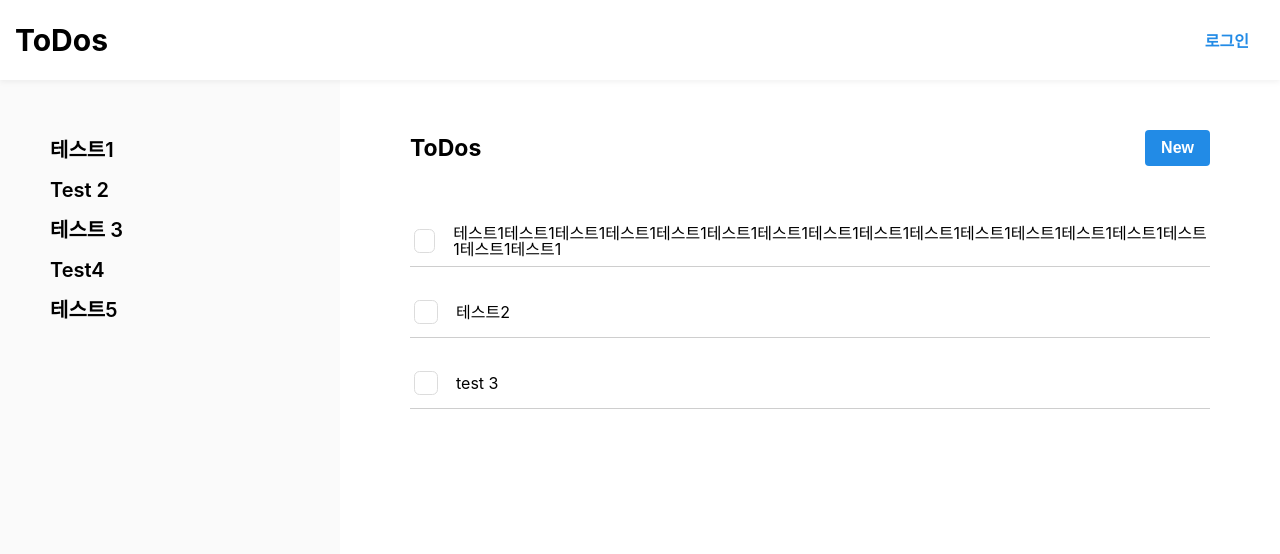
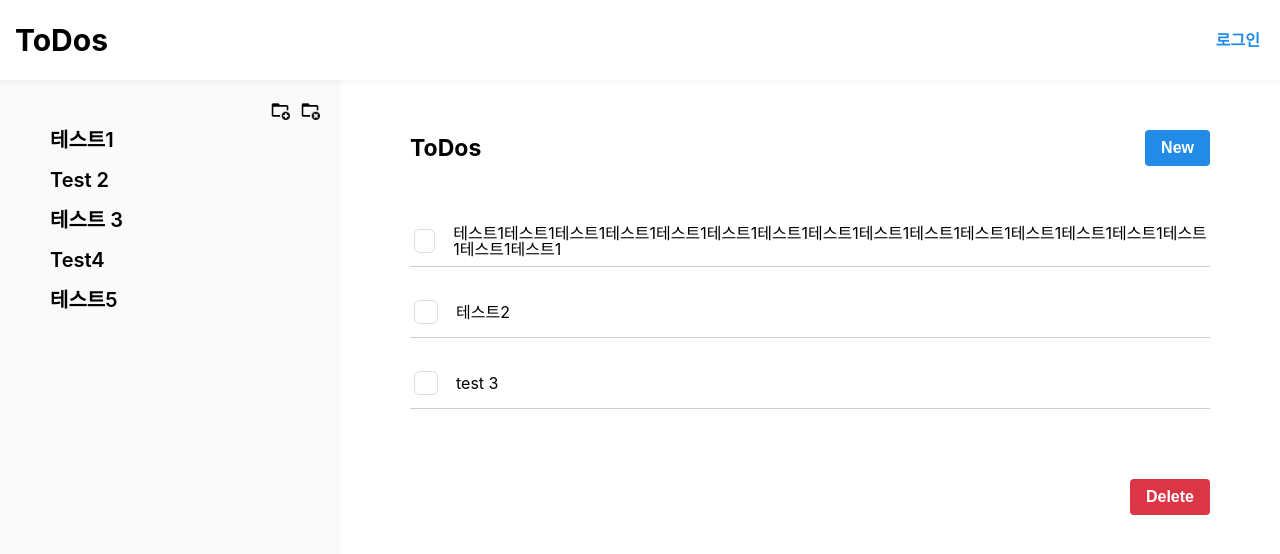
Before and after one commit to b-jisoo/to-do, a Next.js app: page / in a window 1280 px wide. Shown: the top 554 px of the page. Built offline with nearby package versions, Linux system fonts and the light colour scheme.

Commit message:
feat: 메인 페이지 아이콘 추가 & 로그인 페이지 css 추가

```diff
--- a/components/Layout/view/headerView.tsx
+++ b/components/Layout/view/headerView.tsx
@@ -2,6 +2,7 @@ import { flexCenter } from "@/styles/flex";
 import styled from "styled-components";
 import React from "react";
 import { StyledButton } from "@/styles/StyledButton";
+import Link from "next/link";
 
 const Container = styled.nav`
   ${flexCenter}
@@ -26,7 +27,10 @@ const Logo = styled.div`
   font-weight: bold;
 `;
 
-const LoginButton = styled(StyledButton)`
+const LoginButton = styled.div`
+  margin-right: 5px;
+  a {
+    text-decoration-line: none;
     font-weight: 700;
     background-color: white;
     color: #228be6;
@@ -36,6 +40,7 @@ const LoginButton = styled(StyledButton)`
     &:active {
       color: #1c7ed6;
     }
+  }
 `;
 
 const HeaderView = () => {
@@ -43,7 +48,9 @@ const HeaderView = () => {
     <Container id="Header">
       <Wrapper>
         <Logo>ToDos</Logo>
-        <LoginButton>로그인</LoginButton>
+        <LoginButton>
+          <Link href={"/auth/login"}>로그인</Link>
+        </LoginButton>
       </Wrapper>
     </Container>
   );
--- a/components/ToDo/view/ToDoDetailView.tsx
+++ b/components/ToDo/view/ToDoDetailView.tsx
@@ -32,6 +32,14 @@ const ToDoHeader = styled.div`
   font-size: 23px;
   margin: 50px 0;
 `;
+const ToDoFooter = styled.div`
+  ${flexCenter}
+  justify-content: end;
+  width: 100%;
+  font-weight: bold;
+  font-size: 23px;
+  margin: 50px 0;
+`;
 
 const NewButton = styled(StyledButton)`
   background: #228be6;
@@ -40,6 +48,15 @@ const NewButton = styled(StyledButton)`
   }
   &:active {
     background: #1c7ed6;
+  }
+`;
+const DeleteButton = styled(StyledButton)`
+  background: #dc3545;
+  &:hover {
+    background: #bb2d3b;
+  }
+  &:active {
+    background: #b02a37;
   }
 `;
 
@@ -68,6 +85,9 @@ const ToDoDetailView = ({ isOpen, handleModalOpen }: IToDoDetailViewProps) => {
       <Article>
         <Checkbox text={"test 3"} />
       </Article>
+      <ToDoFooter>
+        <DeleteButton>Delete</DeleteButton>
+      </ToDoFooter>
     </Container>
   );
 };
--- a/components/ToDo/view/TodoListView.tsx
+++ b/components/ToDo/view/TodoListView.tsx
@@ -1,5 +1,6 @@
 import React from "react";
 import styled from "styled-components";
+import Image from "next/image";
 
 const Container = styled.div`
   display: flex;
@@ -9,9 +10,17 @@ const Container = styled.div`
   min-height: 100vh;
   background-color: #fafafa;
 `;
-const Wrap = styled.div`
-  margin-top: 50px;
+const ButtonContainer = styled.div`
+  display: flex;
+  justify-content: end;
+  margin-top: 20px;
+
+  img {
+    cursor: pointer;
+    margin-left: 10px;
+  }
 `;
+const Wrap = styled.div``;
 
 const List = styled.div`
   font-weight: 600;
@@ -27,6 +36,15 @@ const List = styled.div`
 const TodoListView = () => {
   return (
     <Container>
+      <ButtonContainer>
+        <Image src="/addFolder.png" alt="addfolder" width="20" height="20" />
+        <Image
+          src="/deleteFolder.png"
+          alt="deletefolder"
+          width="20"
+          height="20"
+        />
+      </ButtonContainer>
       <Wrap>
         <List>테스트1</List>
         <List>Test 2</List>
```
Also changed, not shown: components/Auth/view/loginView.tsx (+38 -1 lines), pages/404.tsx (added, +21 -0 lines), public/addFolder.png (added), public/deleteFolder.png (added). Lines whose indentation alone changed are shown as unchanged.
